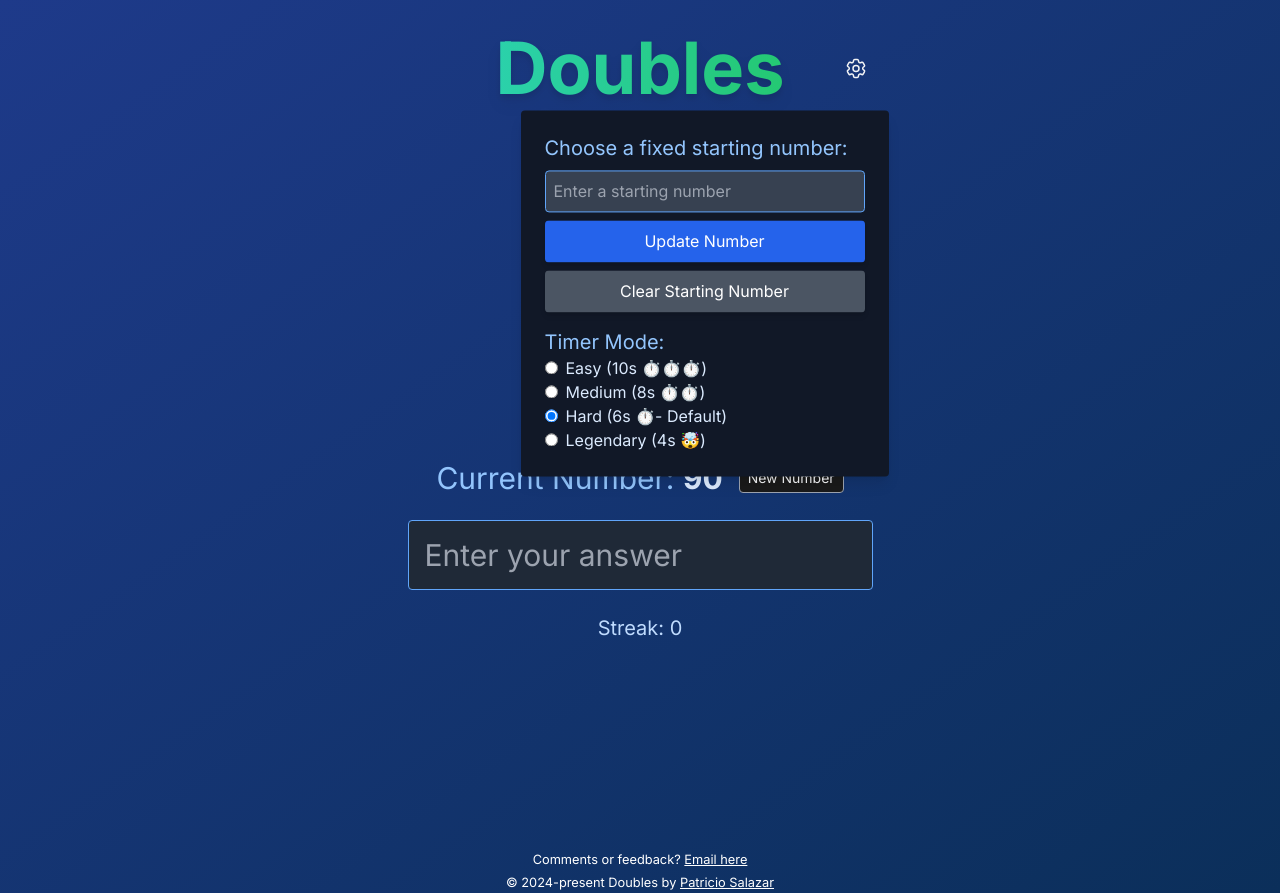
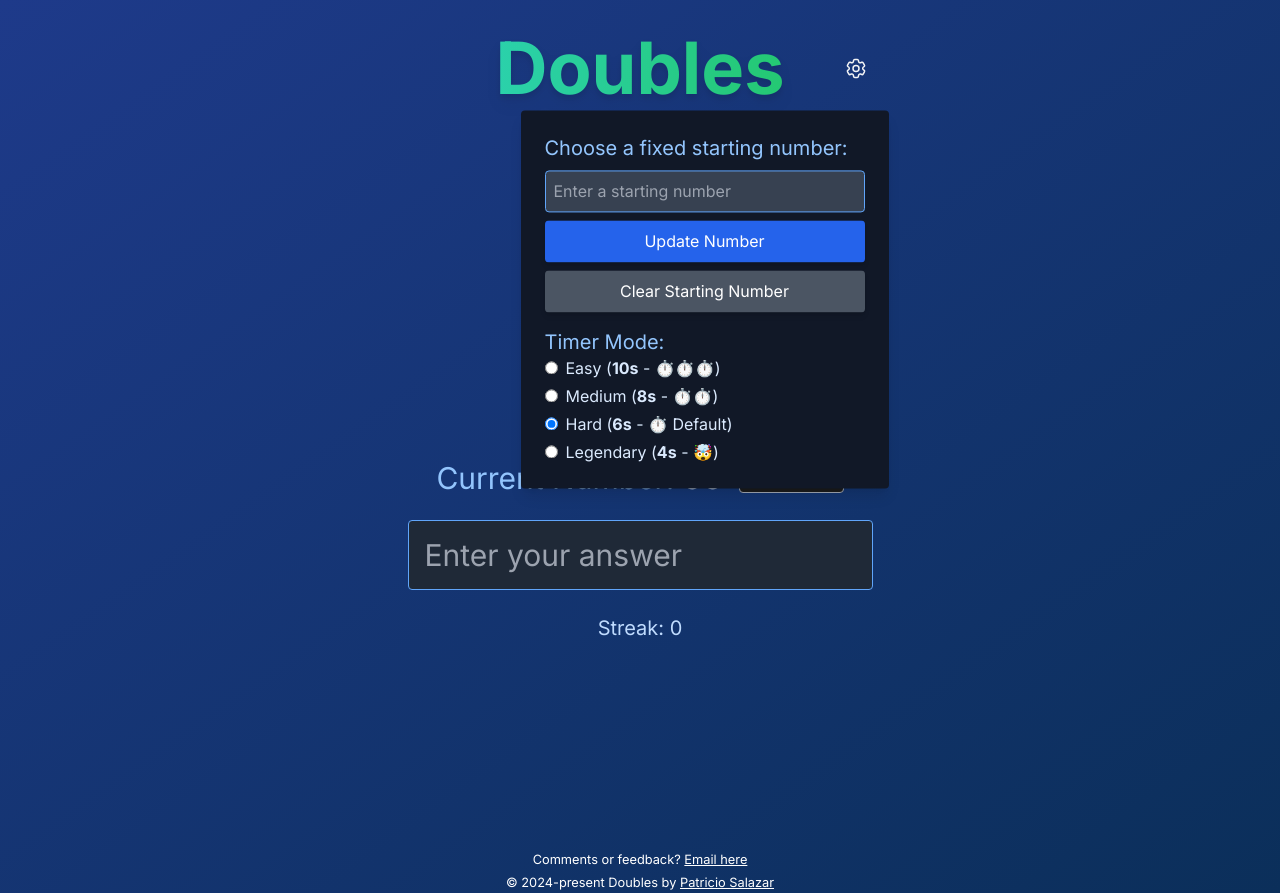
Before and after one commit to patriciosebastian/doubles, a React (Vite) app: page / in a window 1280 px wide. Both pictures are taken after a click on the button 856 px from the left and 68 px from the top of the page. Built offline with nearby package versions, Linux system fonts and the light colour scheme.

Commit message:
updated timer mode options styles

```diff
--- a/src/App.jsx
+++ b/src/App.jsx
@@ -360,7 +360,7 @@ function App() {
                 <label className='block text-lg md:text-xl text-blue-300'>
                   Timer Mode:
                 </label>
-                <div className='text-blue-100'>
+                <div className='text-blue-100 space-y-1'>
                   <label className='block'>
                     <input
                       type='radio'
@@ -369,7 +369,7 @@ function App() {
                       onChange={() => handleModeChange("easy")}
                       className='mr-2 text-blue-500 focus:ring-blue-500'
                     />
-                    Easy (10s ⏱️⏱️⏱️)
+                    Easy (<span className="font-bold">10s</span> - ⏱️⏱️⏱️)
                   </label>
                   <label className='block'>
                     <input
@@ -379,7 +379,7 @@ function App() {
                       onChange={() => handleModeChange("medium")}
                       className='mr-2 text-blue-500 focus:ring-blue-500'
                     />
-                    Medium (8s ⏱️⏱️)
+                    Medium (<span className="font-bold">8s</span> - ⏱️⏱️)
                   </label>
                   <label className='block'>
                     <input
@@ -389,7 +389,7 @@ function App() {
                       onChange={() => handleModeChange("hard")}
                       className='mr-2 text-blue-500 focus:ring-blue-500'
                     />
-                    Hard (6s ⏱️- Default)
+                    Hard (<span className="font-bold">6s</span> - ⏱️ Default)
                   </label>
                   <label className='block'>
                     <input
@@ -399,7 +399,7 @@ function App() {
                       onChange={() => handleModeChange("legendary")}
                       className='mr-2 text-blue-500 focus:ring-blue-500'
                     />
-                    Legendary (4s 🤯)
+                    Legendary (<span className="font-bold">4s</span> - 🤯)
                   </label>
                 </div>
               </div>
```
